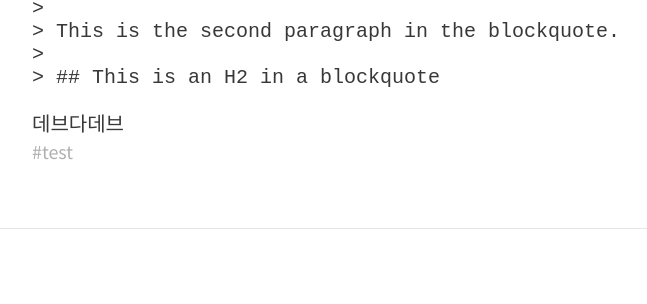
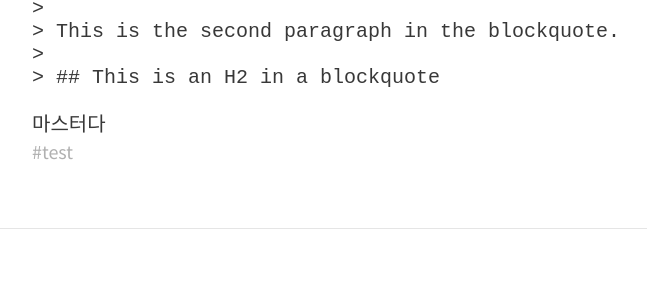
Before and after one commit to midone0930/midone0930.github.io, a Jekyll site: the page built from _posts/2018-03-06-test.md, in a window 1280 px wide. Shown: the part 1537-1841 px from the top of the page, without its empty margins (224-871 px from the left). Built offline with Jekyll 4.4.1, drawn with Linux system fonts in a browser that asks for light colours; nearby versions of some CDN libraries; comment, search, counter and statistics services are not loaded.

Commit message:
Update 2018-03-06-test.md

````diff
--- a/_posts/2018-03-06-test.md
+++ b/_posts/2018-03-06-test.md
@@ -52,4 +52,4 @@ dog's back.
 > ## This is an H2 in a blockquote
 ```
 
-데브다데브
+마스터다
````
